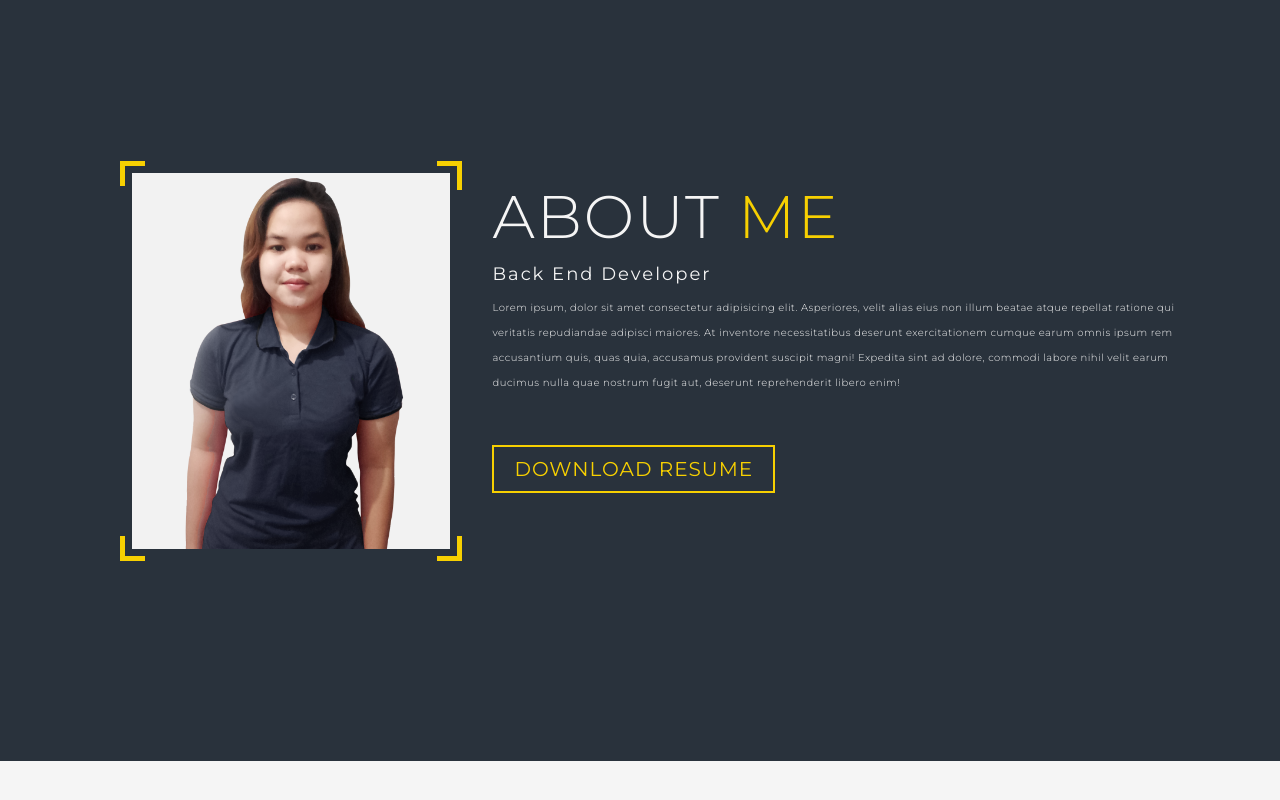
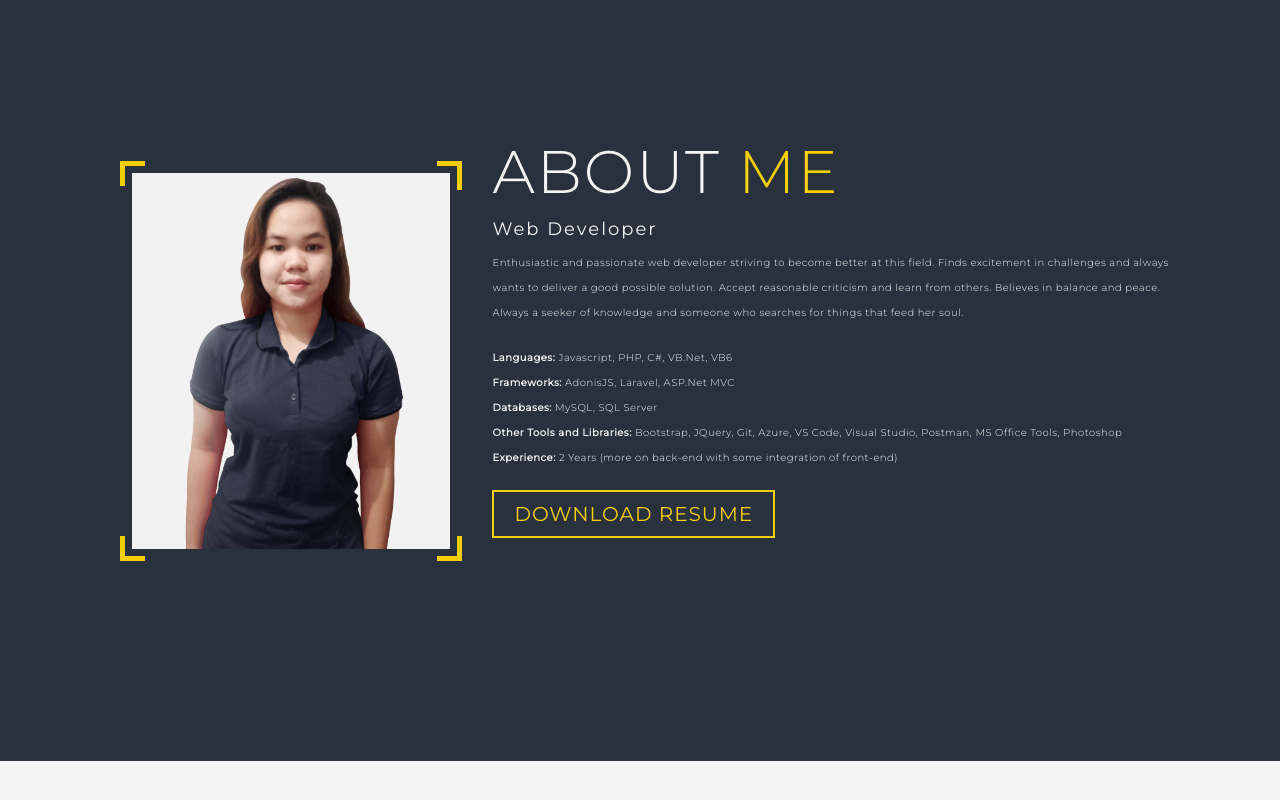
Before and after one commit to ACDA0209/acda0209.github.io, a plain HTML site: page index.html in a window 1280 px wide. Shown: the part 3193-3993 px from the top of the page. Drawn offline with Linux system fonts and the light colour scheme.

Commit message:
about me update

```diff
--- a/index.html
+++ b/index.html
@@ -211,12 +211,18 @@
         </div>
         <div class="col-right">
           <h1 class="section-title">About <span>me</span></h1>
-          <h2>Back End Developer</h2>
-          <p>Lorem ipsum, dolor sit amet consectetur adipisicing elit. Asperiores, velit alias eius non illum beatae atque
-            repellat ratione qui veritatis repudiandae adipisci maiores. At inventore necessitatibus deserunt
-            exercitationem cumque earum omnis ipsum rem accusantium quis, quas quia, accusamus provident suscipit magni!
-            Expedita sint ad dolore, commodi labore nihil velit earum ducimus nulla quae nostrum fugit aut, deserunt
-            reprehenderit libero enim!</p>
+          <h2>Web Developer</h2>
+          <p>Enthusiastic and passionate web developer striving to become better at this field. Finds excitement in challenges and always wants to deliver a good possible solution. Accept reasonable criticism and learn from others.
+            Believes in balance and peace. Always a seeker of knowledge and someone who searches for things that feed her soul. </p>
+            <p class="aboutme">
+              <b>Languages: </b>Javascript, PHP, C#, VB.Net, VB6 <br>
+              <b>Frameworks: </b>AdonisJS, Laravel, ASP.Net MVC <br>
+              <b>Databases: </b>MySQL, SQL Server <br>
+              <b>Other Tools and Libraries: </b>Bootstrap, JQuery, Git, Azure, VS Code, Visual Studio, Postman,
+              MS Office Tools, Photoshop
+              <br style="margin-bottom: 12px;">
+              <b>Experience: </b>2 Years (more on back-end with some integration of front-end)<br>
+            </p>
           <a href="/files/RESUME-AnnaClarissaAranas-2021.pdf" class="cta">Download Resume</a>
         </div>
       </div>
--- a/style.css
+++ b/style.css
@@ -589,6 +589,10 @@ text-align: center;
   border: 7px solid #f7d001;
   z-index: -1; */
 }
+
+#about .cta {
+  margin-top: 0px;
+}
 /* End About Section */
 
 /* contact Section */
```
